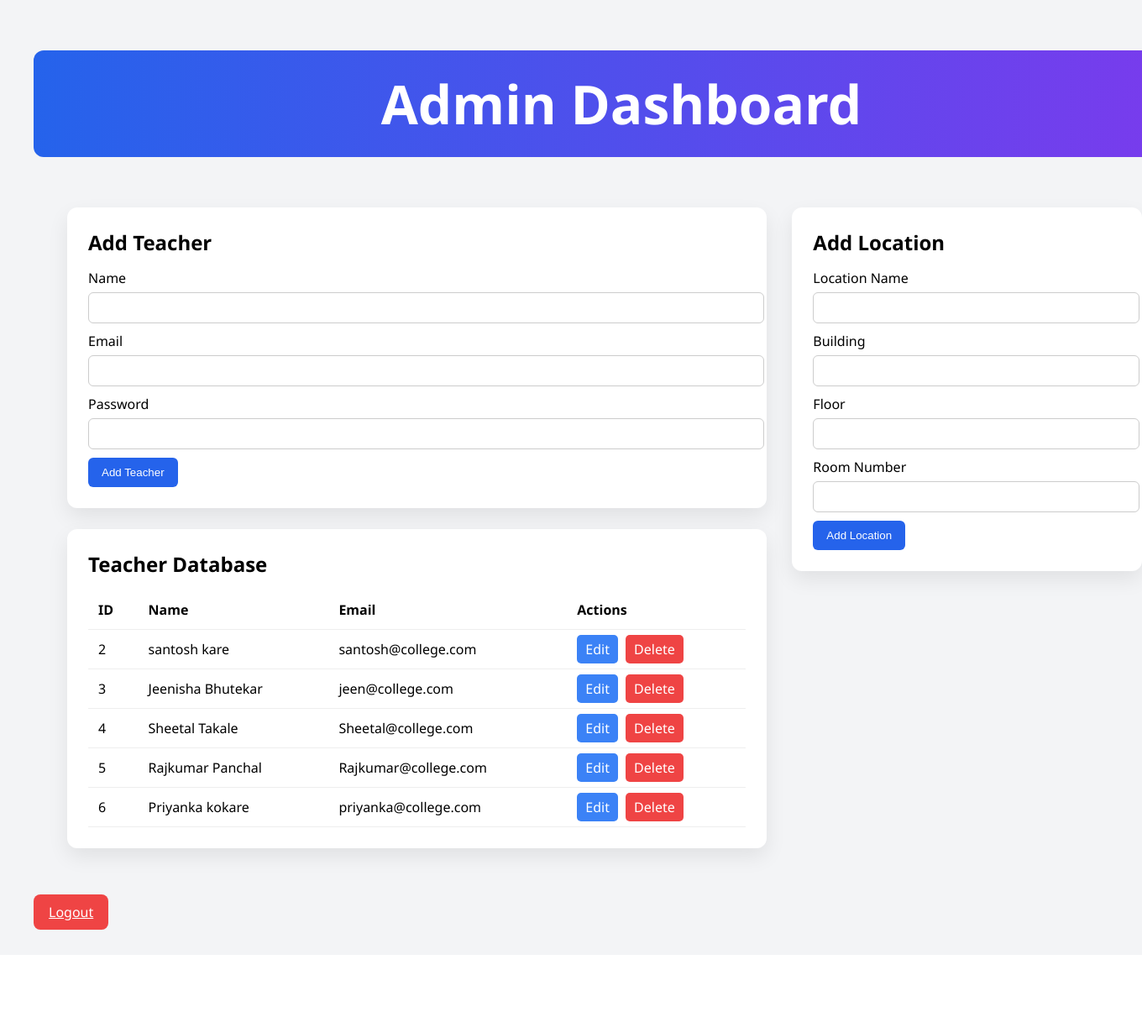
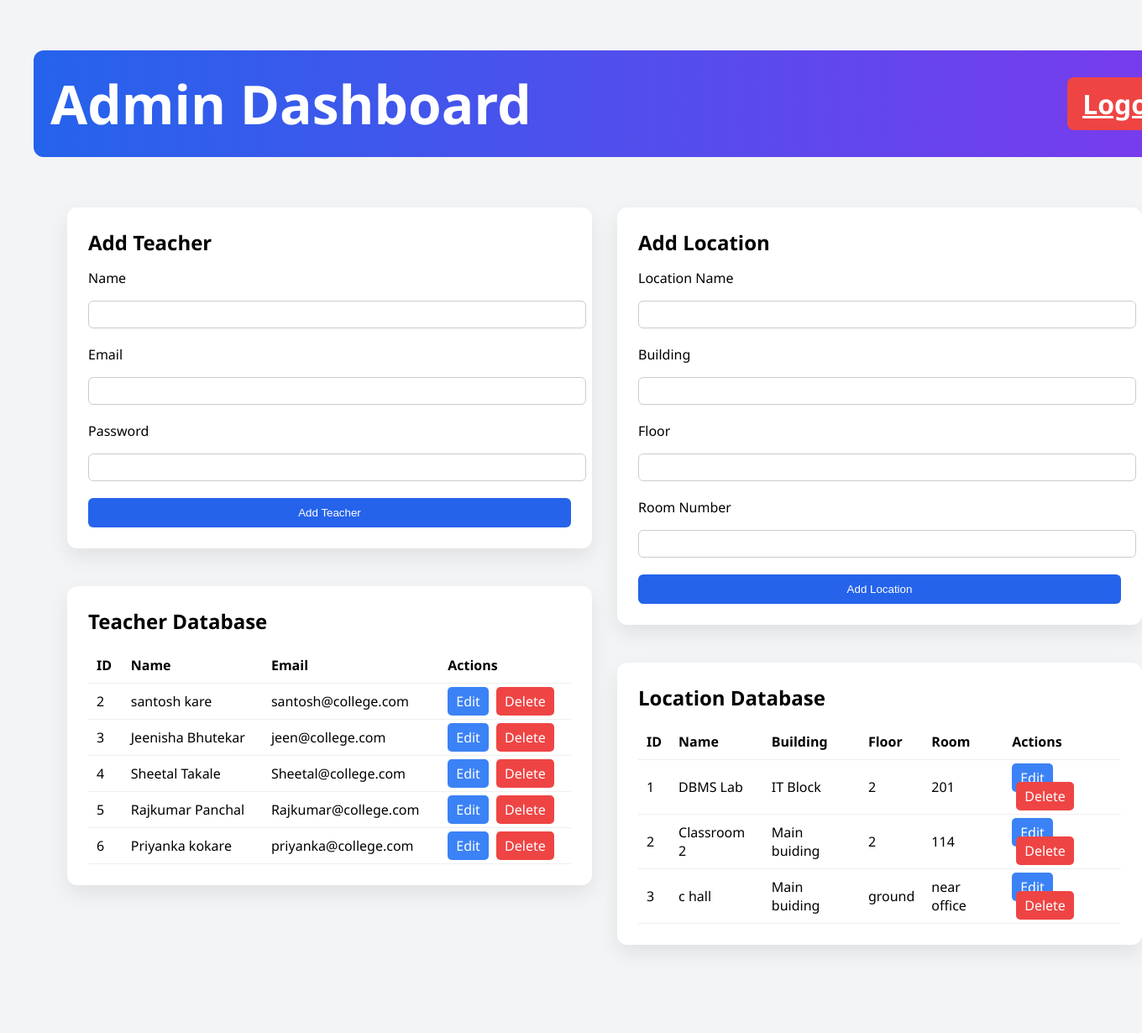
Before and after one commit to jeenisha/Smart_campus, a Flask app: page /admin in a window 1360 px wide; the page is wider, and only the part inside the window is pictured. Shown: that part at 84% size. Before the commit the page ends 1107 px from the top of that part, so only its background shows below. Run offline with Flask 3, Linux system fonts and the light colour scheme; a user stored in the database is signed in; data comes from the database, SQL or seed files in the repository.

Commit message:
added location table , shifted logout table at top and fixed all the alignments and apacings

```diff
--- a/app.py
+++ b/app.py
@@ -215,9 +215,16 @@ def admin_dashboard():
         "SELECT * FROM users WHERE role='teacher'"
     ).fetchall()
 
+    locations = conn.execute(
+        "SELECT * FROM locations"
+    ).fetchall()
+
     conn.close()
 
-    return render_template("admin_dashboard.html", teachers=teachers)
+    return render_template(
+        "admin_dashboard.html",
+        teachers=teachers,
+        locations=locations)
 
 
     return render_template("admin_dashboard.html")
--- a/static/css/style.css
+++ b/static/css/style.css
@@ -13,7 +13,7 @@ h1, h2 {
 .container {
     width: 100%;
     max-width: 1400px;
-    margin: 0 auto;
+    margin: auto;
     padding:40px
 }
 
@@ -38,6 +38,10 @@ h1, h2 {
     background:linear-gradient(90deg,#2563eb,#7c3aed);
     color:white;
     border-radius:12px;
+
+    display:flex;
+    justify-content:space-between;
+    align-items:center;
 }
 
 /* ===== Buttons ===== */
@@ -314,10 +318,18 @@ background:#dc2626;
 
 .admin-grid{
 display:grid;
-grid-template-columns: 2fr 1fr;
+grid-template-columns: 1fr 1fr;
 gap:30px;
 padding:40px;
 /*width:100%;*/
+align-items:start;
+}
+
+.admin-left,
+.admin-right{
+display:flex;
+flex-direction:column;
+gap:20px;
 }
 
 .admin-card{
@@ -332,10 +344,14 @@ width = 100%;
 .admin-card h2{
 margin-bottom:15px;
 }
-
+.admin-card form{
+display:flex;
+flex-direction:column;
+gap:10px;
+}
 .admin-card input{
 width:100%;
-padding:10px;
+padding:8px;
 margin-bottom:10px;
 border:1px solid #ccc;
 border-radius:6px;
@@ -357,11 +373,12 @@ background:#1d4ed8;
 table{
 width:100%;
 border-collapse:collapse;
+margin-top:15px;
 }
 
 th, td{
 padding:10px;
-border-bottom:1px solid #ddd;
+border-bottom:1px solid #eee;
 text-align:left;
 }
 
@@ -380,15 +397,3 @@ padding:6px 10px;
 border-radius:5px;
 text-decoration:none;
 }
-
-table{
-width:100%;
-border-collapse:collapse;
-margin-top:15px;
-}
-
-th, td{
-padding:12px;
-border-bottom:1px solid #eee;
-text-align:left;
-}
--- a/templates/admin_dashboard.html
+++ b/templates/admin_dashboard.html
@@ -10,6 +10,7 @@
 
     <div class="header">
         <h1>Admin Dashboard</h1>
+        <a href="/logout" class="btn btn-danger">Logout</a>
     </div>
 
 <div class="admin-grid">
@@ -84,24 +85,45 @@
             <label>Room Number</label>
             <input type="text" name="room_number">
 
-
             <button type="submit">Add Location</button>
 
         </form>
+    </div>
 
+
+    <div class="admin-card">
+        <h2>Location Database</h2>
+
+        <table>
+            <tr>
+                <th>ID</th>
+                <th>Name</th>
+                <th>Building</th>
+                <th>Floor</th>
+                <th>Room</th>
+                <th>Actions</th>
+            </tr>
+
+            {% for loc in locations %}
+            <tr>
+                <td>{{ loc.id }}</td>
+                <td>{{ loc.name }}</td>
+                <td>{{ loc.building }}</td>
+                <td>{{ loc.floor }}</td>
+                <td>{{ loc.room_number }}</td>
+                <td>
+                    <a href="/edit_location/{{ loc.id }}" class="edit-btn">Edit</a>
+                    <a href="/delete_location/{{ loc.id }}" class="delete-btn">Delete</a>
+                </td>
+            </tr>
+            {% endfor %}
+
+        </table>
     </div>
 
 </div>
 
 
 
-
-
-</div>
-
-    <a href="/logout" class="btn btn-danger">Logout</a>
-
-</div>
-
 </body>
 </html>
--- a/templates/teacher_dashboard.html
+++ b/templates/teacher_dashboard.html
@@ -10,6 +10,7 @@
 
     <div class="header">
         <h1>Teacher Dashboard</h1>
+        <a href="/logout" class="btn btn-danger">Logout</a>
     </div>
 
     <div class="card">
@@ -64,7 +65,7 @@
         </form>
     </div>
 
-    <a href="/logout" class="btn btn-danger">Logout</a>
+
 
 </div>
 
```
Lines whose indentation alone changed are shown as unchanged.
